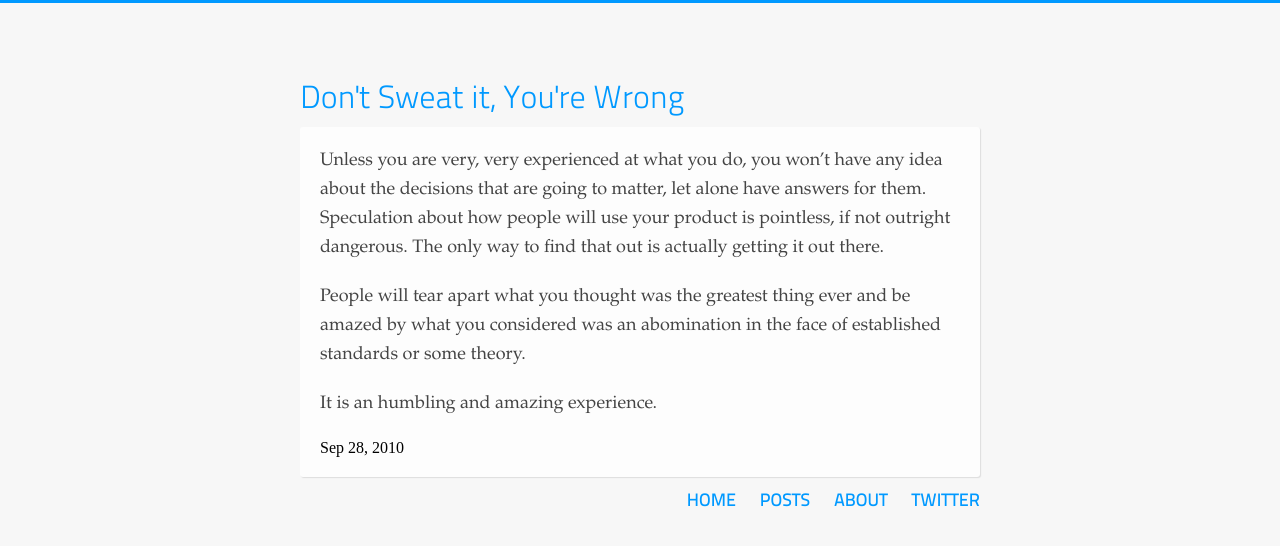
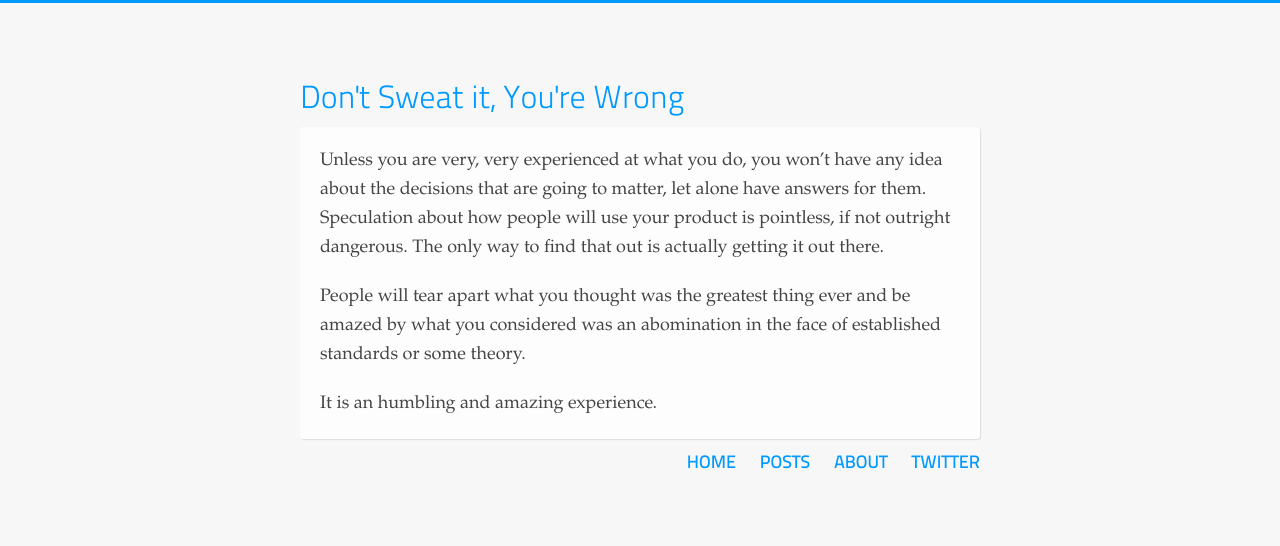
Before and after one commit to cduruk/cduruk.github.com, a Jekyll site: the page built from _posts/2010-09-28-dont-sweat-it-youre-wrong.md, in a window 1280 px wide. Shown: the top 546 px of the page. Built offline with Jekyll 4.4.1, drawn with Linux system fonts in a browser that asks for light colours.

Commit message:
Remove time.

```diff
--- a/_layouts/post.html
+++ b/_layouts/post.html
@@ -8,9 +8,4 @@ baseclass: post
 
 <article class="box">
   {{content}}
-  <time datetime="{{ page.date | date: "%Y-%m-%d" }}">
-    <span>
-      {{ page.date | date: "%b %d, %Y" }}
-    </span>
-  </time>
 </article>
```
